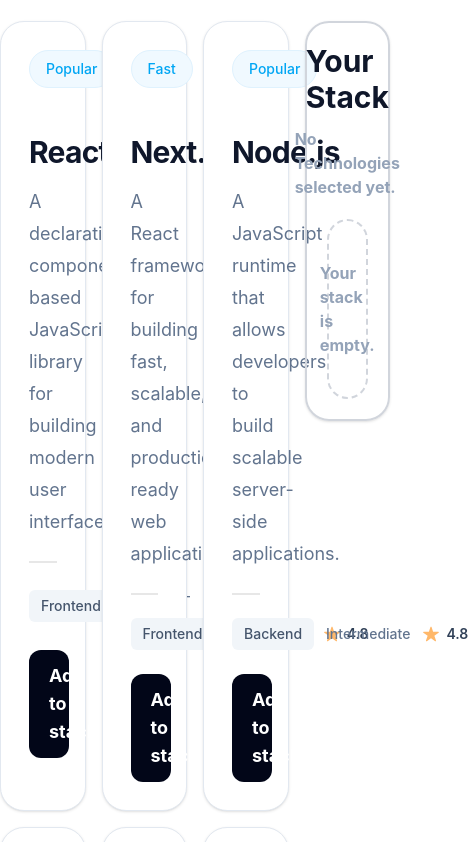
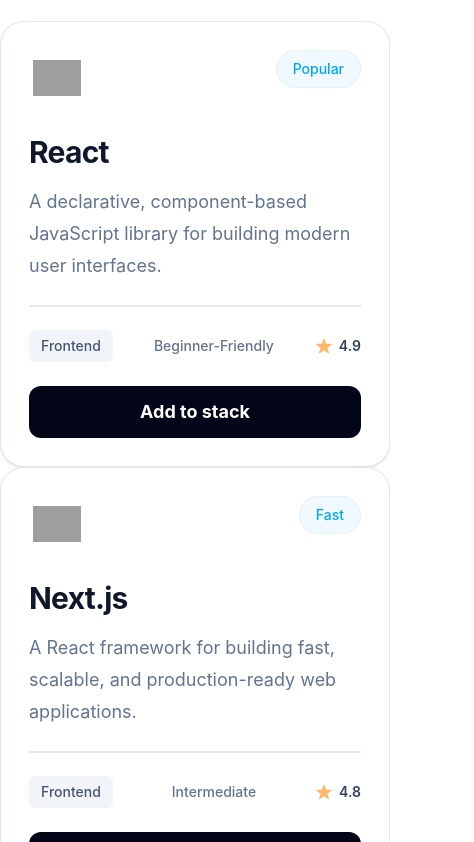
Before and after one commit to jubail-dev/devstack-react-app, a React (Vite) app: page / in a window 390 px wide. Shown: the part 1083-1925 px from the top of the page, 474 px wide, since content can reach past the window. Built offline with nearby package versions, Linux system fonts and the light colour scheme; grey boxes are pictures that could not be loaded.

Commit message:
Responsive Technologies Cart

```diff
--- a/src/components/Technologies.tsx
+++ b/src/components/Technologies.tsx
@@ -30,9 +30,9 @@
       </div>
 
       <div className="container mx-auto">
-        <div className="grid grid-cols-12 gap-4 items-start">
+        <div className="grid md:grid-cols-12 grid-cols-2 md:gap-4 items-start">
           <div className="col-span-9">
-            <div className="grid grid-cols-3 gap-4">
+            <div className="grid md:grid-cols-2 lg:grid-cols-3 md:gap-4 grid-cols-1">
               {Technologies.map(
                 (technology: TechnologiesType, index: number) => (
                   <AvailableTechnologies technology={technology} key={index} selected={selected} setSelected ={setSelected} />
```
